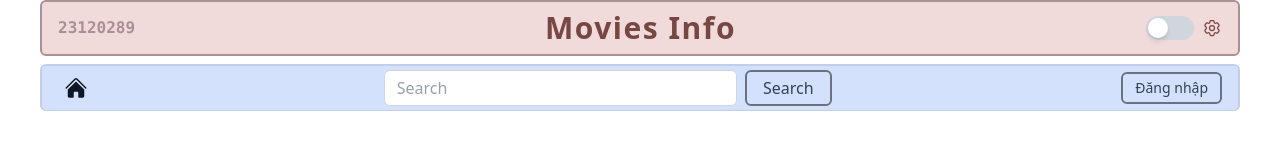
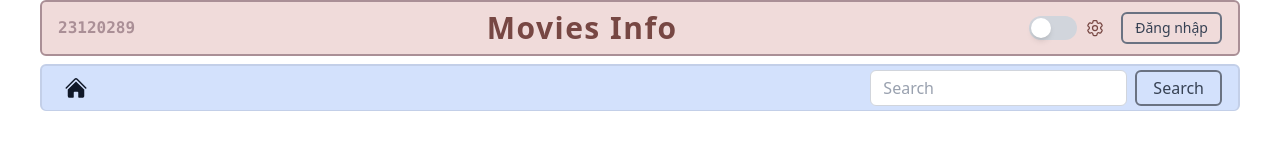
Before and after one commit to nhatlank23/BTCN2-23120289, a React (Vite) app: page / in a window 1280 px wide. Shown: the top 148 px of the page. Built offline with nearby package versions, Linux system fonts and the light colour scheme; no server answers.

Commit message:
mfix phan login, res

```diff
--- a/src/components/Header.jsx
+++ b/src/components/Header.jsx
@@ -1,8 +1,17 @@
 import Nav from './Nav';
 import { useTheme } from '../context/ThemeContext';
+import { useAuth } from '../context/AuthContext';
+import { Link, useNavigate } from 'react-router-dom';
 
 const Header = () => {
     const { isDarkMode, toggleTheme } = useTheme();
+    const { user, logout, isAuthenticated } = useAuth();
+    const navigate = useNavigate();
+
+    const handleLogout = () => {
+        logout();
+        navigate('/login');
+    };
 
     return (
         <header className="flex flex-col gap-2 w-full">
@@ -15,15 +24,15 @@ const Header = () => {
                 <h1 className="text-3xl font-bold tracking-wider">Movies Info</h1>
 
                 {/* Góc phải: Toggle Dark Mode với Icon Settings/Moon */}
+
+                <div className="flex items-center gap-4">
                     <div className="flex items-center gap-2">
                         <button
                             onClick={toggleTheme}
-                        className={`w-12 h-6 rounded-full relative transition-colors ${
-                            isDarkMode ? 'bg-blue-600' : 'bg-gray-300'
+                            className={`w-12 h-6 rounded-full relative transition-colors ${isDarkMode ? 'bg-blue-600' : 'bg-gray-300'
                                 }`}
                         >
-                        <div className={`w-5 h-5 bg-white rounded-full absolute top-0.5 transition-transform shadow-md ${
-                            isDarkMode ? 'translate-x-6' : 'translate-x-0.5'
+                            <div className={`w-5 h-5 bg-white rounded-full absolute top-0.5 transition-transform shadow-md ${isDarkMode ? 'translate-x-6' : 'translate-x-0.5'
                                 }`}></div>
                         </button>
                         {isDarkMode ? (
@@ -39,6 +48,31 @@ const Header = () => {
                             </svg>
                         )}
                     </div>
+                    {/* Bên phải: User menu */}
+                    <div className="flex items-center gap-2">
+                        {isAuthenticated ? (
+                            <>
+                                <span className="text-sm text-gray-700 dark:text-gray-300 hidden md:block">
+                                    {user?.name || user?.email}
+                                </span>
+                                <button
+                                    onClick={handleLogout}
+                                    className="text-gray-700 dark:text-gray-200 px-3 py-1 rounded-md hover:bg-gray-600 hover:text-white dark:hover:bg-gray-600 font-medium border-2 border-gray-500 dark:border-gray-600 transition-colors text-sm"
+                                >
+                                    Đăng xuất
+                                </button>
+                            </>
+                        ) : (
+                            <Link
+                                to="/login"
+                                className="text-gray-700 dark:text-gray-200 px-3 py-1 rounded-md hover:bg-gray-600 hover:text-white dark:hover:bg-gray-600 font-medium border-2 border-gray-500 dark:border-gray-600 transition-colors text-sm"
+                            >
+                                Đăng nhập
+                            </Link>
+                        )}
+                    </div>
+                </div>
+
             </div>
 
             {/* Dòng 2: Navigation & Search */}
--- a/src/components/Nav.jsx
+++ b/src/components/Nav.jsx
@@ -1,22 +1,15 @@
 import { Link, useNavigate } from 'react-router-dom';
 import { useState } from 'react';
-import { useAuth } from '../context/AuthContext';
 
 const Nav = () => {
     const [searchQuery, setSearchQuery] = useState('');
     const navigate = useNavigate();
-    const { user, logout, isAuthenticated } = useAuth();
 
     const handleSearch = (e) => {
         e.preventDefault();
         if (searchQuery.trim()) {
             navigate(`/search?query=${encodeURIComponent(searchQuery.trim())}`);
         }
-    };
-
-    const handleLogout = () => {
-        logout();
-        navigate('/login');
     };
 
     return (
@@ -36,14 +29,14 @@ const Nav = () => {
                 </Link>
             </div>
 
-            {/* Giữa: Thanh tìm kiếm */}
-            <form onSubmit={handleSearch} className="flex justify-center gap-2 w-full max-w-md">
+            {/* Bên phải: Thanh tìm kiếm */}
+            <form onSubmit={handleSearch} className="flex justify-end gap-2 w-full max-w-md">
                 <input
                     type="text"
                     value={searchQuery}
                     onChange={(e) => setSearchQuery(e.target.value)}
                     placeholder="Search"
-                    className="bg-white dark:bg-gray-800 text-gray-900 dark:text-gray-100 border border-gray-300 dark:border-gray-600 px-3 py-1 rounded-md focus:outline-none focus:ring-2 focus:ring-gray-500 placeholder-gray-400 dark:placeholder-gray-500 w-full"
+                    className="bg-white dark:bg-gray-800 text-gray-900 dark:text-gray-100 border border-gray-300 dark:border-gray-600 px-3 py-1 rounded-md focus:outline-none focus:ring-2 focus:ring-gray-500 placeholder-gray-400 dark:placeholder-gray-500"
                 />
                 <button
                     type="submit"
@@ -52,30 +45,6 @@ const Nav = () => {
                     Search
                 </button>
             </form>
-
-            {/* Bên phải: User menu */}
-            <div className="flex items-center gap-2">
-                {isAuthenticated ? (
-                    <>
-                        <span className="text-sm text-gray-700 dark:text-gray-300 hidden md:block">
-                            {user?.name || user?.email}
-                        </span>
-                        <button
-                            onClick={handleLogout}
-                            className="text-gray-700 dark:text-gray-200 px-3 py-1 rounded-md hover:bg-gray-600 hover:text-white dark:hover:bg-gray-600 font-medium border-2 border-gray-500 dark:border-gray-600 transition-colors text-sm"
-                        >
-                            Đăng xuất
-                        </button>
-                    </>
-                ) : (
-                    <Link
-                        to="/login"
-                        className="text-gray-700 dark:text-gray-200 px-3 py-1 rounded-md hover:bg-gray-600 hover:text-white dark:hover:bg-gray-600 font-medium border-2 border-gray-500 dark:border-gray-600 transition-colors text-sm"
-                    >
-                        Đăng nhập
-                    </Link>
-                )}
-            </div>
         </div>
     );
 };
--- a/src/components/ui/form.jsx
+++ b/src/components/ui/form.jsx
@@ -50,7 +50,7 @@ const FormLabel = React.forwardRef(({ className, ...props }, ref) => {
 FormLabel.displayName = "FormLabel"
 
 const FormControl = React.forwardRef(({ ...props }, ref) => {
-  const { name } = useFormField()
+  const { name: _name } = useFormField()
 
   return <div ref={ref} {...props} />
 })
--- a/src/context/AuthContext.jsx
+++ b/src/context/AuthContext.jsx
@@ -1,21 +1,15 @@
-import { createContext, useState, useContext, useEffect } from 'react';
+import { createContext, useState, useContext } from 'react';
 
 const AuthContext = createContext(null);
 
 export const AuthProvider = ({ children }) => {
-  const [user, setUser] = useState(null);
-  const [loading, setLoading] = useState(true);
-
-  // Check if user is logged in on mount
-  useEffect(() => {
+  const [user, setUser] = useState(() => {
+    // Initialize user from localStorage
     const storedUser = localStorage.getItem('user');
     const storedToken = localStorage.getItem('token');
-
-    if (storedUser && storedToken) {
-      setUser(JSON.parse(storedUser));
-    }
-    setLoading(false);
-  }, []);
+    return (storedUser && storedToken) ? JSON.parse(storedUser) : null;
+  });
+  const [loading, setLoading] = useState(false);
 
   const login = async (email, password) => {
     try {
```
Lines whose indentation alone changed are shown as unchanged.
